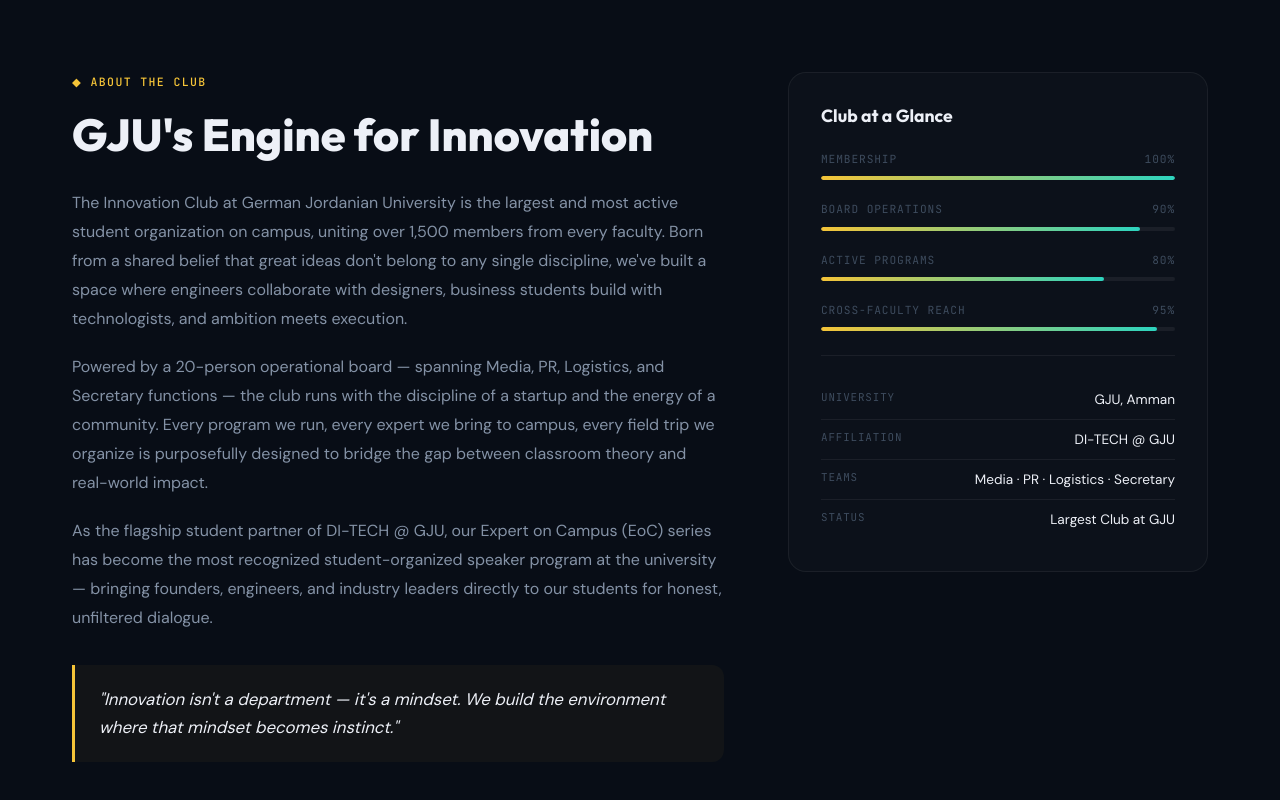
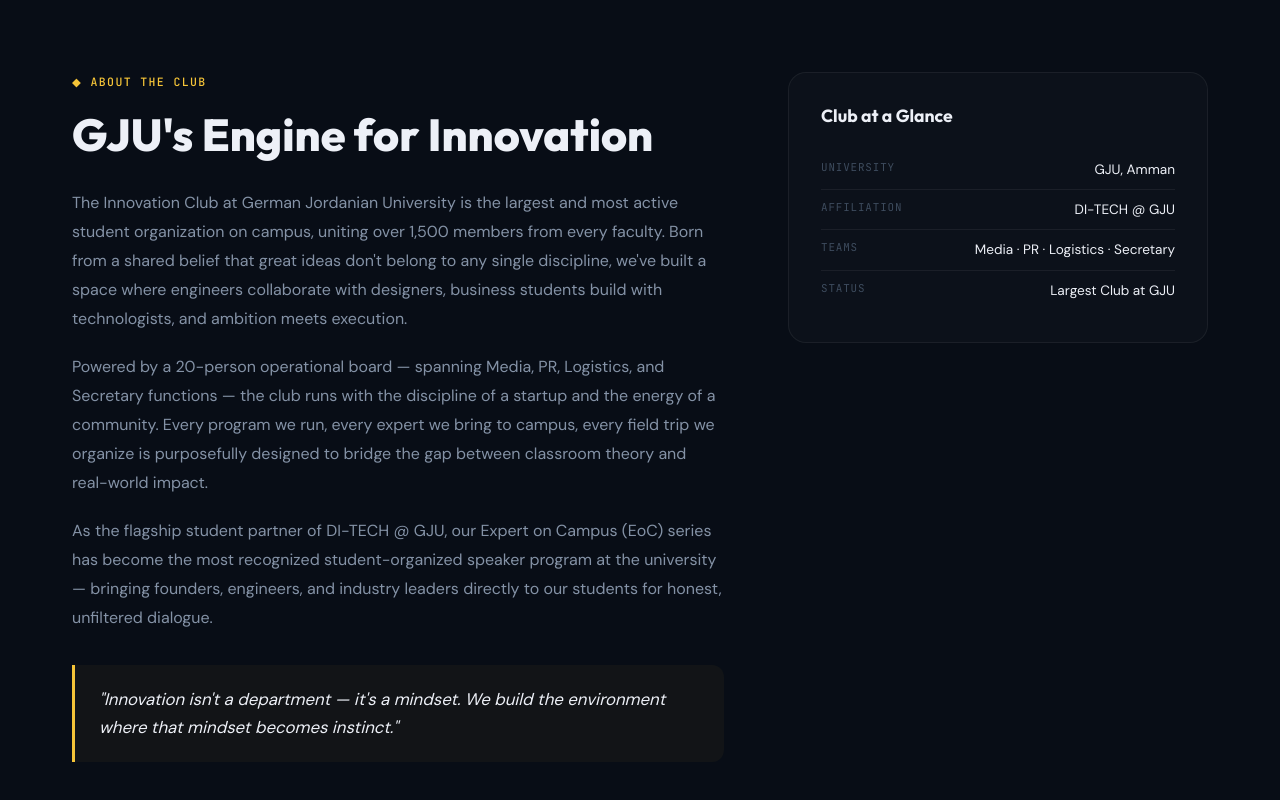
Before and after one commit to hasan-abuzaid/innovation-website, a plain HTML site: page index.html in a window 1280 px wide. Shown: the part 1002-1802 px from the top of the page. Drawn offline with Linux system fonts and the light colour scheme.

Commit message:
Add files via upload

```diff
--- a/index.html
+++ b/index.html
@@ -1180,25 +1180,6 @@ footer {
         <div class="glance-card">
           <h3 class="glance-title">Club at a Glance</h3>
 
-          <div class="stat-bar-wrap">
-            <div class="stat-bar-head"><span>Membership</span><span>100%</span></div>
-            <div class="stat-bar-track"><div class="gc-fill" data-width="100"></div></div>
-          </div>
-          <div class="stat-bar-wrap">
-            <div class="stat-bar-head"><span>Board Operations</span><span>90%</span></div>
-            <div class="stat-bar-track"><div class="gc-fill" data-width="90"></div></div>
-          </div>
-          <div class="stat-bar-wrap">
-            <div class="stat-bar-head"><span>Active Programs</span><span>80%</span></div>
-            <div class="stat-bar-track"><div class="gc-fill" data-width="80"></div></div>
-          </div>
-          <div class="stat-bar-wrap">
-            <div class="stat-bar-head"><span>Cross-Faculty Reach</span><span>95%</span></div>
-            <div class="stat-bar-track"><div class="gc-fill" data-width="95"></div></div>
-          </div>
-
-          <hr class="glance-sep">
-
           <div class="detail-row">
             <span class="detail-key">University</span>
             <span class="detail-val">GJU, Amman</span>
```
